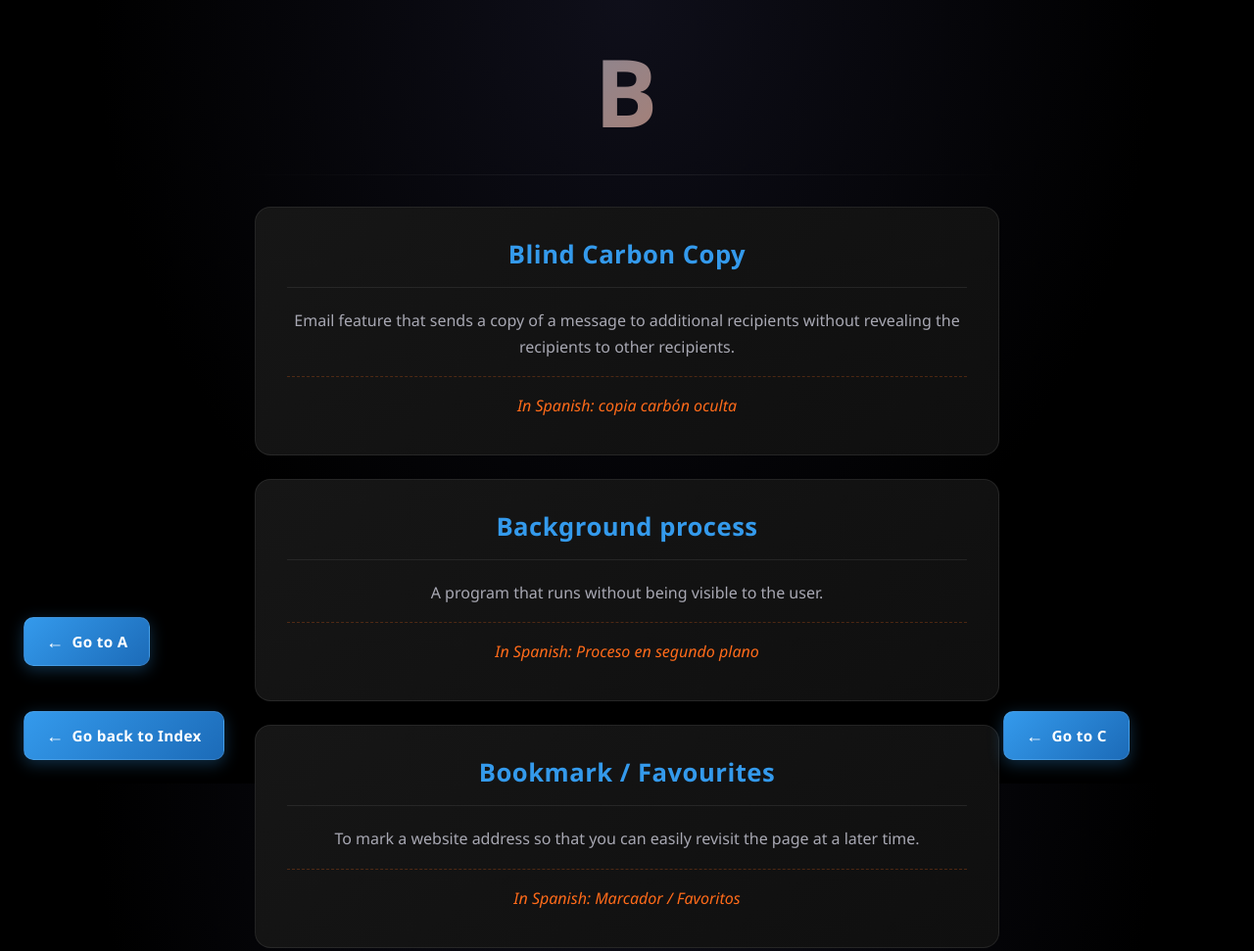
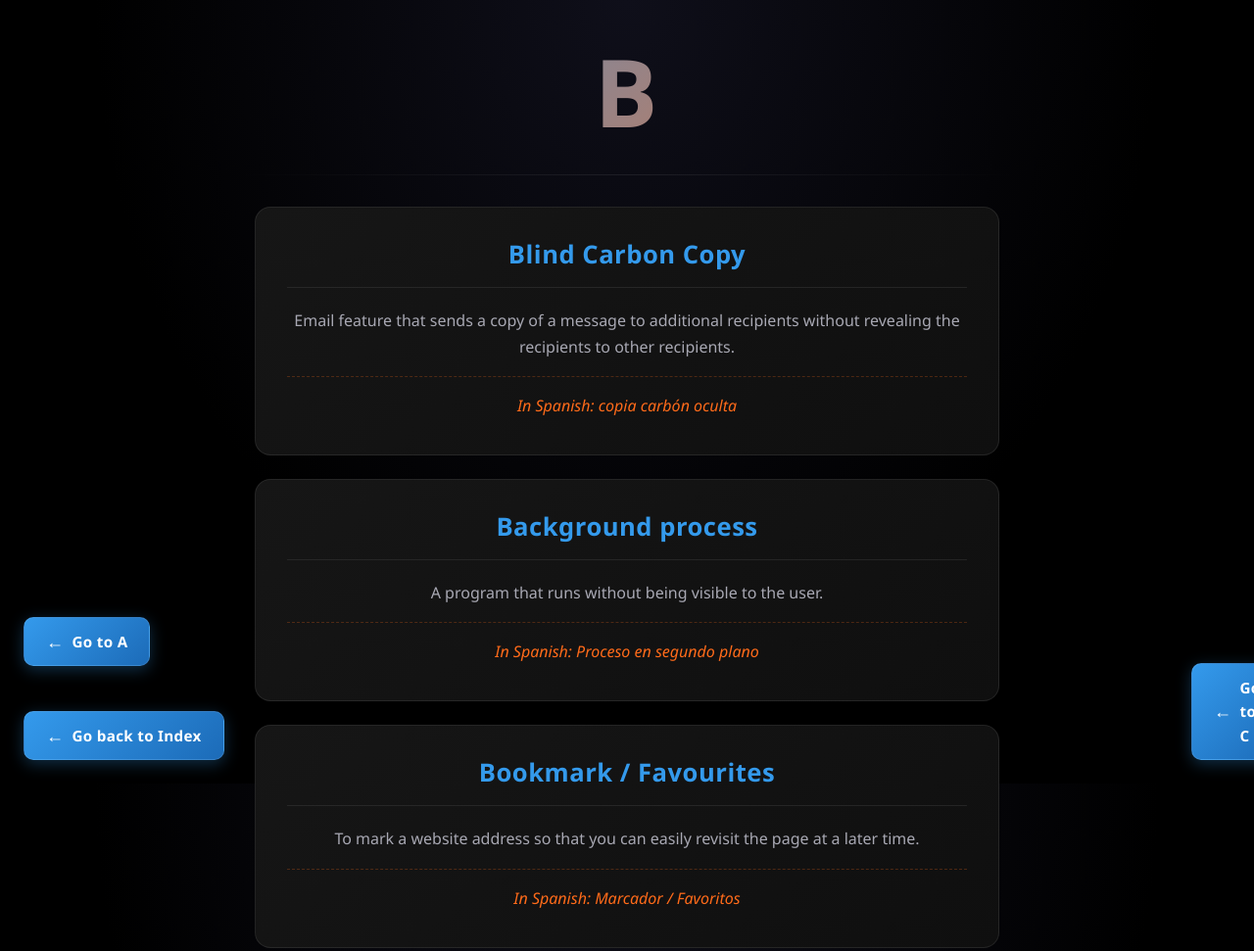
Before and after one commit to luisdeleonymatteogatti-debug/IT-Diccionary, a plain HTML site: page letters/B.html in a window 1280 px wide. Shown: the top 971 px of the page at 98% size. Drawn offline with Linux system fonts and the light colour scheme.

Commit message:
Fixing even more things

```diff
--- a/style.css
+++ b/style.css
@@ -239,7 +239,7 @@ img {
 .goNext{
 
     position: fixed;
-    left: 80%;
+    left: 95%;
 
 }
 
```
